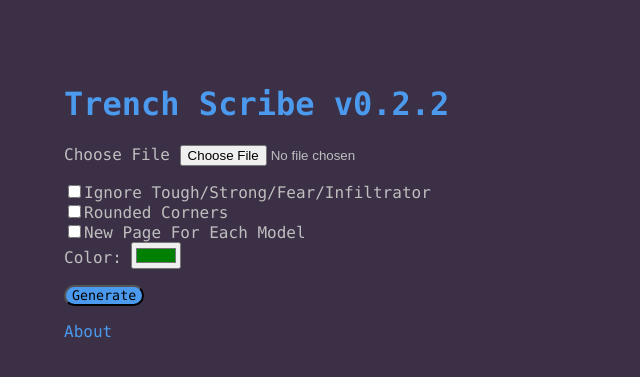
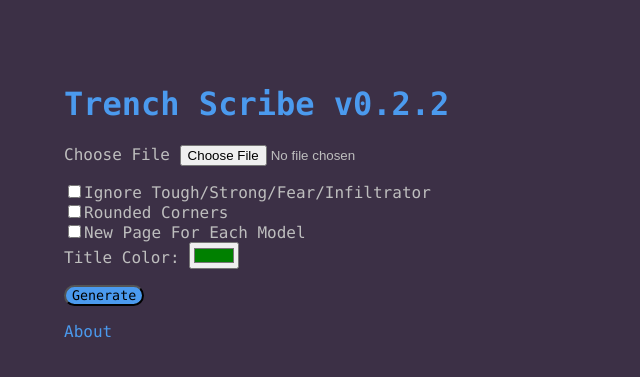
Before and after one commit to CmdrApollo/TrenchScribe, a Python web app: template templates/index.html in a window 1280 px wide. Shown: the top 377 px of the page, without its empty margins (0-640 px from the left). Run offline with Jinja, Linux system fonts and the light colour scheme; the template is opened without the code that fills it, so the values that code supplies are empty.

Commit message:
updated readme

```diff
--- a/templates/index.html
+++ b/templates/index.html
@@ -16,7 +16,7 @@
         <input type="checkbox" name="checkbox1" value="ignore_tough">Ignore Tough/Strong/Fear/Infiltrator<br>
         <input type="checkbox" name="checkbox2" value="rounded_corners">Rounded Corners<br>
         <input type="checkbox" name="checkbox3" value="page_splitting">New Page For Each Model<br>
-        Color: <input type="color" value="#008000" name="colorPicker">
+        Title Color: <input type="color" value="#008000" name="colorPicker">
         <p></p>
         <button type="submit">Generate</button>
     </form>
```
Also changed, not shown: readme.md, 3 other files.
